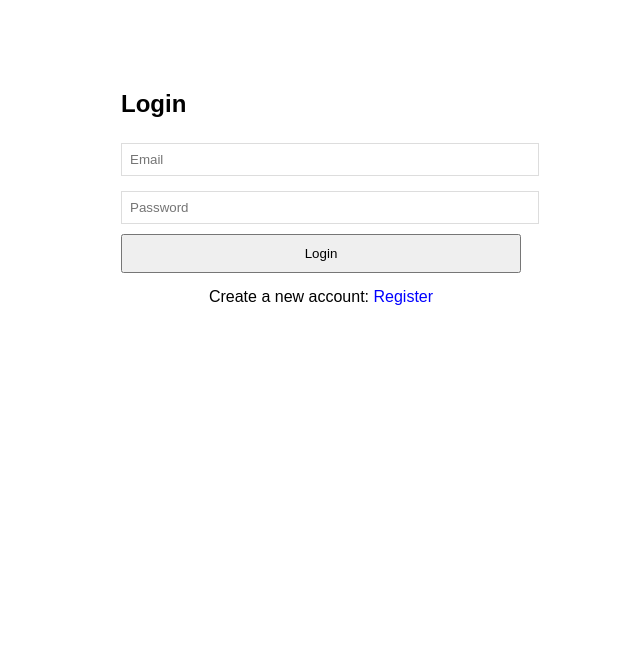
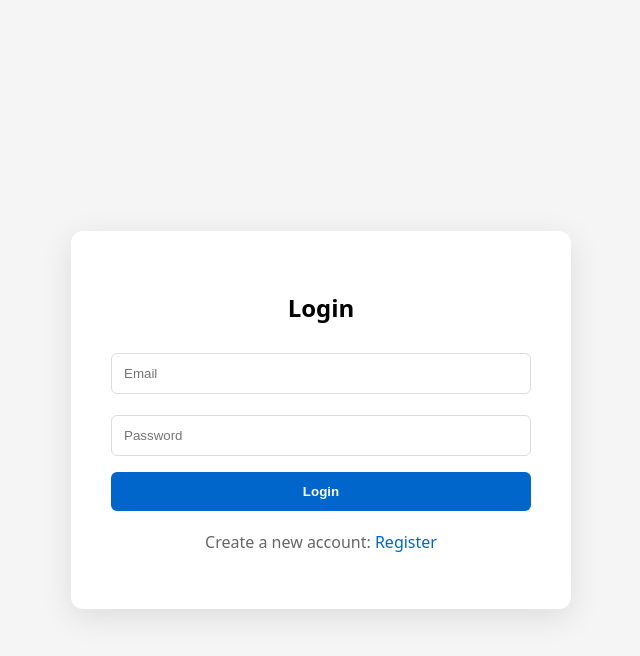
Before and after one commit to karishmasri-2006/blog-platform, a React app in the folder frontend/: page /login in a window 1280 px wide. Shown: the top 656 px of the page, without its empty margins (319-959 px from the left). Built offline with nearby package versions, Linux system fonts and the light colour scheme; the HTML template or start-up script is replaced by a standard one.

Commit message:
feat: perfect alignment and login-first flow

```diff
--- a/frontend/src/App.jsx
+++ b/frontend/src/App.jsx
@@ -1,5 +1,5 @@
 import { useState, useEffect, createContext, useContext } from 'react'
-import { BrowserRouter, Routes, Route, Link, useNavigate, useParams } from 'react-router-dom'
+import { BrowserRouter, Routes, Route, Link, useNavigate, useParams, Navigate } from 'react-router-dom'
 import axios from 'axios'
 
 const API = 'https://blog-platform-api-bnk5.onrender.com/api'
@@ -13,8 +13,10 @@ function ThemeProvider({ children }) {
 
   useEffect(() => {
     localStorage.setItem('theme', darkMode? 'dark' : 'light')
-    document.body.style.background = darkMode? '#1a1a1a' : '#fff'
+    document.body.style.background = darkMode? '#0f0f0f' : '#f5f5f5'
     document.body.style.color = darkMode? '#fff' : '#000'
+    document.body.style.margin = '0'
+    document.body.style.fontFamily = 'system-ui, -apple-system, sans-serif'
   }, [darkMode])
 
   return (
@@ -34,9 +36,9 @@ function Toast({ message, type, onClose }) {
   return (
     <div style={{
       position: 'fixed', top: '20px', right: '20px',
-      padding: '12px 20px', borderRadius: '5px', color: '#fff',
+      padding: '12px 20px', borderRadius: '8px', color: '#fff',
       background: type === 'success'? '#28a745' : '#dc3545',
-      zIndex: 1000
+      zIndex: 1000, boxShadow: '0 4px 12px rgba(0,0,0,0.3)'
     }}>
       {message}
     </div>
@@ -66,6 +68,11 @@ axios.interceptors.request.use(config => {
   return config
 })
 
+// PROTECTED ROUTE - Redirect to login if no token
+function ProtectedRoute({ children }) {
+  return getToken()? children : <Navigate to="/login" />
+}
+
 // NAVBAR WITH LOGOUT + DARK MODE
 function Navbar() {
   const navigate = useNavigate()
@@ -77,24 +84,51 @@ function Navbar() {
   }
 
   const navStyle = {
-    padding: '15px', marginBottom: '20px',
-    background: darkMode? '#2d2d2d' : '#f0f0f0',
-    display: 'flex', justifyContent: 'space-between', alignItems: 'center'
+    padding: '16px 24px',
+    background: darkMode? '#1a1a1a' : '#fff',
+    display: 'flex', justifyContent: 'space-between', alignItems: 'center',
+    boxShadow: '0 2px 8px rgba(0,0,0,0.1)',
+    position: 'sticky', top: 0, zIndex: 100
+  }
+
+  const btnStyle = {
+    padding: '8px 16px', borderRadius: '6px', border: 'none', cursor: 'pointer',
+    background: darkMode? '#333' : '#f0f0f0',
+    color: darkMode? '#fff' : '#000'
   }
 
   return (
     <nav style={navStyle}>
       <div>
-        <Link to="/" style={{ marginRight: '15px', color: darkMode? '#fff' : '#000' }}>Home</Link>
-        <Link to="/create" style={{ marginRight: '15px', color: darkMode? '#fff' : '#000' }}>Create Post</Link>
+        <Link to="/" style={{ marginRight: '20px', color: darkMode? '#fff' : '#000', textDecoration: 'none', fontWeight: '600' }}>Home</Link>
+        <Link to="/create" style={{ color: darkMode? '#fff' : '#000', textDecoration: 'none', fontWeight: '600' }}>Create Post</Link>
       </div>
       <div>
-        <button onClick={() => setDarkMode(!darkMode)} style={{ marginRight: '10px' }}>
-          {darkMode? '☀️ Light' : '🌙 Dark'}
+        <button onClick={() => setDarkMode(!darkMode)} style={{...btnStyle, marginRight: '12px' }}>
+          {darkMode? 'Light' : 'Dark'}
         </button>
-        <button onClick={logout}>Logout</button>
+        <button onClick={logout} style={btnStyle}>Logout</button>
       </div>
     </nav>
+  )
+}
+
+// CARD WRAPPER FOR CENTERED FORMS
+function AuthCard({ children }) {
+  const { darkMode } = useTheme()
+  return (
+    <div style={{
+      minHeight: '100vh', display: 'flex', alignItems: 'center', justifyContent: 'center',
+      padding: '20px', background: darkMode? '#0f0f0f' : '#f5f5f5'
+    }}>
+      <div style={{
+        width: '100%', maxWidth: '420px', padding: '40px',
+        background: darkMode? '#1a1a1a' : '#fff',
+        borderRadius: '12px', boxShadow: '0 8px 32px rgba(0,0,0,0.1)'
+      }}>
+        {children}
+      </div>
+    </div>
   )
 }
 
@@ -105,6 +139,10 @@ function Login() {
   const [toast, setToast] = useState(null)
   const navigate = useNavigate()
   const { darkMode } = useTheme()
+
+  useEffect(() => {
+    if (getToken()) navigate('/')
+  }, [navigate])
 
   const handleLogin = async (e) => {
     e.preventDefault()
@@ -119,25 +157,26 @@ function Login() {
   }
 
   const inputStyle = {
-    width: '100%', padding: '8px', marginBottom: '10px',
-    background: darkMode? '#333' : '#fff',
+    width: '100%', padding: '12px', marginBottom: '16px', borderRadius: '6px',
+    background: darkMode? '#2a2a2a' : '#fff',
     color: darkMode? '#fff' : '#000',
-    border: `1px solid ${darkMode? '#555' : '#ddd'}`
+    border: `1px solid ${darkMode? '#444' : '#ddd'}`,
+    boxSizing: 'border-box'
   }
 
   return (
-    <div style={{ padding: '20px', maxWidth: '400px', margin: '50px auto' }}>
+    <AuthCard>
       {toast && <Toast {...toast} onClose={() => setToast(null)} />}
-      <h2>Login</h2>
+      <h2 style={{ textAlign: 'center', marginBottom: '24px' }}>Login</h2>
       <form onSubmit={handleLogin}>
         <input type="email" placeholder="Email" value={email} onChange={e => setEmail(e.target.value)} style={inputStyle} required />
         <input type="password" placeholder="Password" value={password} onChange={e => setPassword(e.target.value)} style={inputStyle} required />
-        <button type="submit" style={{ width: '100%', padding: '10px' }}>Login</button>
+        <button type="submit" style={{ width: '100%', padding: '12px', borderRadius: '6px', border: 'none', background: '#0066cc', color: '#fff', cursor: 'pointer', fontWeight: '600' }}>Login</button>
       </form>
-      <p style={{ marginTop: '15px', textAlign: 'center' }}>
-        Create a new account: <Link to="/register">Register</Link>
+      <p style={{ marginTop: '20px', textAlign: 'center', color: darkMode? '#aaa' : '#666' }}>
+        Create a new account: <Link to="/register" style={{ color: '#0066cc' }}>Register</Link>
       </p>
-    </div>
+    </AuthCard>
   )
 }
 
@@ -162,26 +201,27 @@ function Register() {
   }
 
   const inputStyle = {
-    width: '100%', padding: '8px', marginBottom: '10px',
-    background: darkMode? '#333' : '#fff',
+    width: '100%', padding: '12px', marginBottom: '16px', borderRadius: '6px',
+    background: darkMode? '#2a2a2a' : '#fff',
     color: darkMode? '#fff' : '#000',
-    border: `1px solid ${darkMode? '#555' : '#ddd'}`
+    border: `1px solid ${darkMode? '#444' : '#ddd'}`,
+    boxSizing: 'border-box'
   }
 
   return (
-    <div style={{ padding: '20px', maxWidth: '400px', margin: '50px auto' }}>
+    <AuthCard>
       {toast && <Toast {...toast} onClose={() => setToast(null)} />}
-      <h2>Register</h2>
+      <h2 style={{ textAlign: 'center', marginBottom: '24px' }}>Register</h2>
       <form onSubmit={handleRegister}>
         <input placeholder="Name" value={name} onChange={e => setName(e.target.value)} style={inputStyle} required />
         <input type="email" placeholder="Email" value={email} onChange={e => setEmail(e.target.value)} style={inputStyle} required />
         <input type="password" placeholder="Password" value={password} onChange={e => setPassword(e.target.value)} style={inputStyle} required />
-        <button type="submit" style={{ width: '100%', padding: '10px' }}>Register</button>
+        <button type="submit" style={{ width: '100%', padding: '12px', borderRadius: '6px', border: 'none', background: '#0066cc', color: '#fff', cursor: 'pointer', fontWeight: '600' }}>Register</button>
       </form>
-      <p style={{ marginTop: '15px', textAlign: 'center' }}>
-        Already have account? <Link to="/login">Login</Link>
+      <p style={{ marginTop: '20px', textAlign: 'center', color: darkMode? '#aaa' : '#666' }}>
+        Already have account? <Link to="/login" style={{ color: '#0066cc' }}>Login</Link>
       </p>
-    </div>
+    </AuthCard>
   )
 }
 
@@ -189,16 +229,12 @@ function Register() {
 function Home() {
   const [posts, setPosts] = useState([])
   const [toast, setToast] = useState(null)
-  const navigate = useNavigate()
   const userId = getUserId()
   const { darkMode } = useTheme()
 
   useEffect(() => {
-    if (!getToken()) return navigate('/login')
-    axios.get(`${API}/posts`)
-     .then(res => setPosts(res.data))
-     .catch(() => navigate('/login'))
-  }, [navigate])
+    axios.get(`${API}/posts`).then(res => setPosts(res.data))
+  }, [])
 
   const deletePost = async (id) => {
     if (!window.confirm('Delete this post?')) return
@@ -212,27 +248,28 @@ function Home() {
   }
 
   const cardStyle = {
-    border: `1px solid ${darkMode? '#444' : '#ddd'}`,
-    margin: '15px 0', padding: '15px', borderRadius: '5px',
-    background: darkMode? '#2d2d2d' : '#fff'
+    border: `1px solid ${darkMode? '#333' : '#e0e0e0'}`,
+    margin: '16px 0', padding: '20px', borderRadius: '8px',
+    background: darkMode? '#1a1a1a' : '#fff',
+    boxShadow: '0 2px 8px rgba(0,0,0,0.05)'
   }
 
   return (
     <div>
       <Navbar />
       {toast && <Toast {...toast} onClose={() => setToast(null)} />}
-      <div style={{ padding: '20px' }}>
-        <h2>All Blog Posts</h2>
-        {posts.length === 0 && <p>No posts yet. Create one!</p>}
+      <div style={{ maxWidth: '800px', margin: '0 auto', padding: '24px' }}>
+        <h2 style={{ marginBottom: '24px' }}>All Blog Posts</h2>
+        {posts.length === 0 && <p style={{ textAlign: 'center', color: darkMode? '#aaa' : '#666' }}>No posts yet. Create one!</p>}
         {posts.map(post => (
           <div key={post.id} style={cardStyle}>
-            <h3><Link to={`/post/${post.id}`} style={{ color: darkMode? '#4da6ff' : '#0066cc' }}>{post.title}</Link></h3>
-            <p>{post.content.substring(0, 150)}...</p>
-            <small>By: {post.author.name}</small><br /><br />
+            <h3 style={{ marginTop: 0 }}><Link to={`/post/${post.id}`} style={{ color: darkMode? '#4da6ff' : '#0066cc', textDecoration: 'none' }}>{post.title}</Link></h3>
+            <p style={{ color: darkMode? '#ccc' : '#555', lineHeight: '1.6' }}>{post.content.substring(0, 150)}...</p>
+            <small style={{ color: darkMode? '#888' : '#999' }}>By: {post.author.name}</small><br /><br />
             {post.author.id === userId && (
               <div>
-                <Link to={`/edit/${post.id}`}><button style={{ marginRight: '10px' }}>Edit</button></Link>
-                <button onClick={() => deletePost(post.id)} style={{ background: '#ff4444', color: 'white' }}>Delete</button>
+                <Link to={`/edit/${post.id}`}><button style={{ marginRight: '10px', padding: '6px 12px', borderRadius: '4px', border: 'none', background: darkMode? '#333' : '#f0f0f0', cursor: 'pointer' }}>Edit</button></Link>
+                <button onClick={() => deletePost(post.id)} style={{ padding: '6px 12px', borderRadius: '4px', border: 'none', background: '#ff4444', color: 'white', cursor: 'pointer' }}>Delete</button>
               </div>
             )}
           </div>
@@ -251,10 +288,6 @@ function CreatePost() {
   const navigate = useNavigate()
   const { darkMode } = useTheme()
 
-  useEffect(() => {
-    if (!getToken()) navigate('/login')
-  }, [navigate])
-
   const handleSubmit = async (e) => {
     e.preventDefault()
     try {
@@ -267,26 +300,27 @@ function CreatePost() {
   }
 
   const inputStyle = {
-    width: '100%', padding: '8px', marginBottom: '10px',
-    background: darkMode? '#333' : '#fff',
+    width: '100%', padding: '12px', marginBottom: '16px', borderRadius: '6px',
+    background: darkMode? '#2a2a2a' : '#fff',
     color: darkMode? '#fff' : '#000',
-    border: `1px solid ${darkMode? '#555' : '#ddd'}`
+    border: `1px solid ${darkMode? '#444' : '#ddd'}`,
+    boxSizing: 'border-box'
   }
 
   return (
     <div>
       <Navbar />
       {toast && <Toast {...toast} onClose={() => setToast(null)} />}
-      <div style={{ padding: '20px', maxWidth: '600px', margin: '0 auto' }}>
+      <div style={{ maxWidth: '700px', margin: '0 auto', padding: '24px' }}>
         <h2>Create New Post</h2>
         <form onSubmit={handleSubmit}>
           <input placeholder="Post Title" value={title} onChange={e => setTitle(e.target.value)} style={inputStyle} required />
-          <textarea placeholder="Write your content here..." rows="12" value={content} onChange={e => setContent(e.target.value)} style={inputStyle} required />
-          <label style={{ display: 'block', marginBottom: '15px' }}>
+          <textarea placeholder="Write your content here..." rows="14" value={content} onChange={e => setContent(e.target.value)} style={{...inputStyle, fontFamily: 'inherit'}} required />
+          <label style={{ display: 'flex', alignItems: 'center', marginBottom: '20px', cursor: 'pointer' }}>
             <input type="checkbox" checked={published} onChange={e => setPublished(e.target.checked)} style={{ marginRight: '8px' }} />
             Publish immediately
           </label>
-          <button type="submit" style={{ padding: '10px 20px' }}>{published? 'Publish' : 'Save Draft'}</button>
+          <button type="submit" style={{ padding: '12px 24px', borderRadius: '6px', border: 'none', background: '#0066cc', color: '#fff', cursor: 'pointer', fontWeight: '600' }}>{published? 'Publish' : 'Save Draft'}</button>
         </form>
       </div>
     </div>
@@ -304,7 +338,6 @@ function EditPost() {
   const { darkMode } = useTheme()
 
   useEffect(() => {
-    if (!getToken()) return navigate('/login')
     axios.get(`${API}/posts/${id}`).then(res => {
       setTitle(res.data.title)
       setContent(res.data.content)
@@ -324,26 +357,27 @@ function EditPost() {
   }
 
   const inputStyle = {
-    width: '100%', padding: '8px', marginBottom: '10px',
-    background: darkMode? '#333' : '#fff',
+    width: '100%', padding: '12px', marginBottom: '16px', borderRadius: '6px',
+    background: darkMode? '#2a2a2a' : '#fff',
     color: darkMode? '#fff' : '#000',
-    border: `1px solid ${darkMode? '#555' : '#ddd'}`
+    border: `1px solid ${darkMode? '#444' : '#ddd'}`,
+    boxSizing: 'border-box'
   }
 
   return (
     <div>
       <Navbar />
       {toast && <Toast {...toast} onClose={() => setToast(null)} />}
-      <div style={{ padding: '20px', maxWidth: '600px', margin: '0 auto' }}>
+      <div style={{ maxWidth: '700px', margin: '0 auto', padding: '24px' }}>
         <h2>Edit Post</h2>
         <form onSubmit={handleUpdate}>
           <input value={title} onChange={e => setTitle(e.target.value)} style={inputStyle} required />
-          <textarea rows="12" value={content} onChange={e => setContent(e.target.value)} style={inputStyle} required />
-          <label style={{ display: 'block', marginBottom: '15px' }}>
+          <textarea rows="14" value={content} onChange={e => setContent(e.target.value)} style={{...inputStyle, fontFamily: 'inherit'}} required />
+          <label style={{ display: 'flex', alignItems: 'center', marginBottom: '20px', cursor: 'pointer' }}>
             <input type="checkbox" checked={published} onChange={e => setPublished(e.target.checked)} style={{ marginRight: '8px' }} />
             Published
           </label>
-          <button type="submit" style={{ padding: '10px 20px' }}>Update Post</button>
+          <button type="submit" style={{ padding: '12px 24px', borderRadius: '6px', border: 'none', background: '#0066cc', color: '#fff', cursor: 'pointer', fontWeight: '600' }}>Update Post</button>
         </form>
       </div>
     </div>
@@ -356,19 +390,15 @@ function PostPage() {
   const [post, setPost] = useState(null)
   const [comment, setComment] = useState('')
   const [toast, setToast] = useState(null)
-  const navigate = useNavigate()
   const { darkMode } = useTheme()
 
   const loadPost = () => {
-    axios.get(`${API}/posts/${id}`)
-     .then(res => setPost(res.data))
-     .catch(() => navigate('/'))
+    axios.get(`${API}/posts/${id}`).then(res => setPost(res.data))
   }
 
   useEffect(() => {
-    if (!getToken()) return navigate('/login')
     loadPost()
-  }, [id, navigate])
+  }, [id])
 
   const addComment = async (e) => {
     e.preventDefault()
@@ -383,36 +413,42 @@ function PostPage() {
     }
   }
 
-  if (!post) return <div><Navbar /><div style={{ padding: '20px' }}>Loading...</div></div>
+  if (!post) return <div><Navbar /><div style={{ padding: '40px', textAlign: 'center' }}>Loading...</div></div>
 
   const inputStyle = {
-    width: '70%', padding: '8px', marginRight: '10px',
-    background: darkMode? '#333' : '#fff',
+    width: '100%', padding: '12px', borderRadius: '6px',
+    background: darkMode? '#2a2a2a' : '#fff',
     color: darkMode? '#fff' : '#000',
-    border: `1px solid ${darkMode? '#555' : '#ddd'}`
+    border: `1px solid ${darkMode? '#444' : '#ddd'}`,
+    boxSizing: 'border-box'
   }
 
   return (
     <div>
       <Navbar />
       {toast && <Toast {...toast} onClose={() => setToast(null)} />}
-      <div style={{ padding: '20px', maxWidth: '800px', margin: '0 auto' }}>
-        <h2>{post.title}</h2>
-        <p style={{ color: darkMode? '#aaa' : '#666', marginBottom: '20px' }}>By: {post.author.name}</p>
-        <div style={{ whiteSpace: 'pre-wrap', marginBottom: '30px' }}>{post.content}</div>
+      <div style={{ maxWidth: '800px', margin: '0 auto', padding: '24px' }}>
+        <h1 style={{ marginBottom: '8px' }}>{post.title}</h1>
+        <p style={{ color: darkMode? '#888' : '#666', marginBottom: '24px' }}>By: {post.author.name}</p>
+        <div style={{ whiteSpace: 'pre-wrap', lineHeight: '1.8', marginBottom: '40px', fontSize: '16px' }}>{post.content}</div>
 
-        <h3>Comments ({post.comments.length})</h3>
-        <div style={{ marginBottom: '20px' }}>
+        <h3 style={{ borderTop: `1px solid ${darkMode? '#333' : '#e0e0e0'}`, paddingTop: '24px' }}>Comments ({post.comments.length})</h3>
+        <div style={{ marginBottom: '24px' }}>
           {post.comments.map(c => (
-            <div key={c.id} style={{ borderLeft: `3px solid ${darkMode? '#555' : '#ddd'}`, paddingLeft: '10px', margin: '10px 0' }}>
-              <b>{c.author.name}:</b> {c.content}
+            <div key={c.id} style={{
+              borderLeft: `3px solid ${darkMode? '#444' : '#ddd'}`,
+              paddingLeft: '16px', margin: '16px 0',
+              background: darkMode? '#1a1a1a' : '#f9f9f9',
+              padding: '12px', borderRadius: '6px'
+            }}>
+              <b style={{ color: darkMode? '#4da6ff' : '#0066cc' }}>{c.author.name}:</b> {c.content}
             </div>
           ))}
         </div>
 
-        <form onSubmit={addComment}>
-          <input placeholder="Write a comment..." value={comment} onChange={e => setComment(e.target.value)} style={inputStyle} required />
-          <button type="submit">Add Comment</button>
+        <form onSubmit={addComment} style={{ display: 'flex', gap: '12px' }}>
+          <input placeholder="Write a comment..." value={comment} onChange={e => setComment(e.target.value)} style={{...inputStyle, flex: 1}} required />
+          <button type="submit" style={{ padding: '12px 24px', borderRadius: '6px', border: 'none', background: '#0066cc', color: '#fff', cursor: 'pointer', fontWeight: '600', whiteSpace: 'nowrap' }}>Add Comment</button>
         </form>
       </div>
     </div>
@@ -427,10 +463,10 @@ function App() {
         <Routes>
           <Route path="/login" element={<Login />} />
           <Route path="/register" element={<Register />} />
-          <Route path="/create" element={<CreatePost />} />
-          <Route path="/edit/:id" element={<EditPost />} />
-          <Route path="/post/:id" element={<PostPage />} />
-          <Route path="/" element={<Home />} />
+          <Route path="/create" element={<ProtectedRoute><CreatePost /></ProtectedRoute>} />
+          <Route path="/edit/:id" element={<ProtectedRoute><EditPost /></ProtectedRoute>} />
+          <Route path="/post/:id" element={<ProtectedRoute><PostPage /></ProtectedRoute>} />
+          <Route path="/" element={<ProtectedRoute><Home /></ProtectedRoute>} />
         </Routes>
       </BrowserRouter>
     </ThemeProvider>
```
